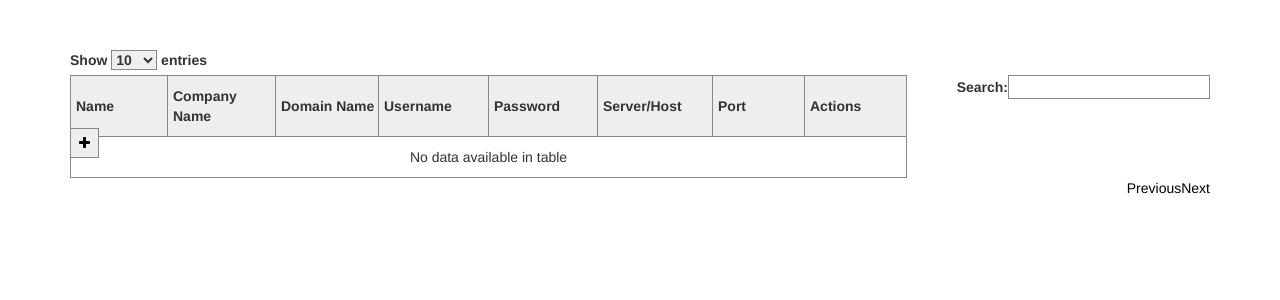
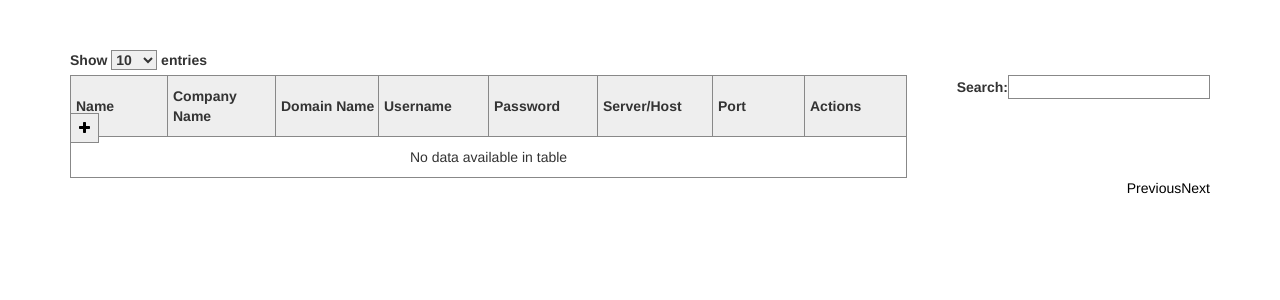
Before and after one commit to JoelvdWeg/opdracht-3-11-16, a PHP site: page /tcpdf/ in a window 1280 px wide. Shown: the top 300 px of the page. Run offline with PHP 8.4, Linux system fonts and the light colour scheme; data that the repository does not hold is empty; some libraries are stand-ins or nearby versions.

Commit message:
fix page

```diff
--- a/assets/css/main.css
+++ b/assets/css/main.css
@@ -141,7 +141,8 @@ div.dataTables_wrapper div.dataTables_length select {
 }
 .creat{
   position: relative;
-  bottom: 45px;
+  bottom: 60px;
+  width: 40px;
 
 }
 .create{
```
